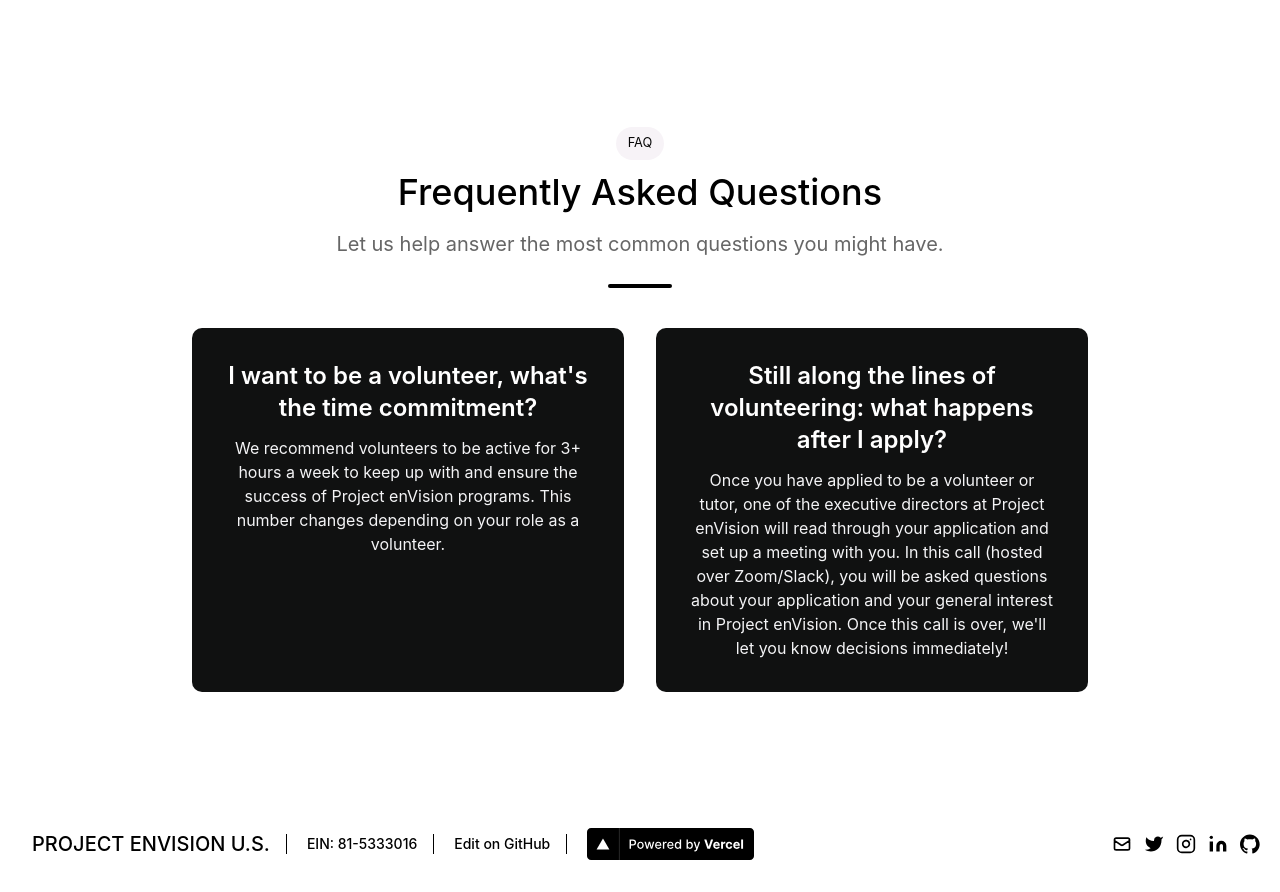
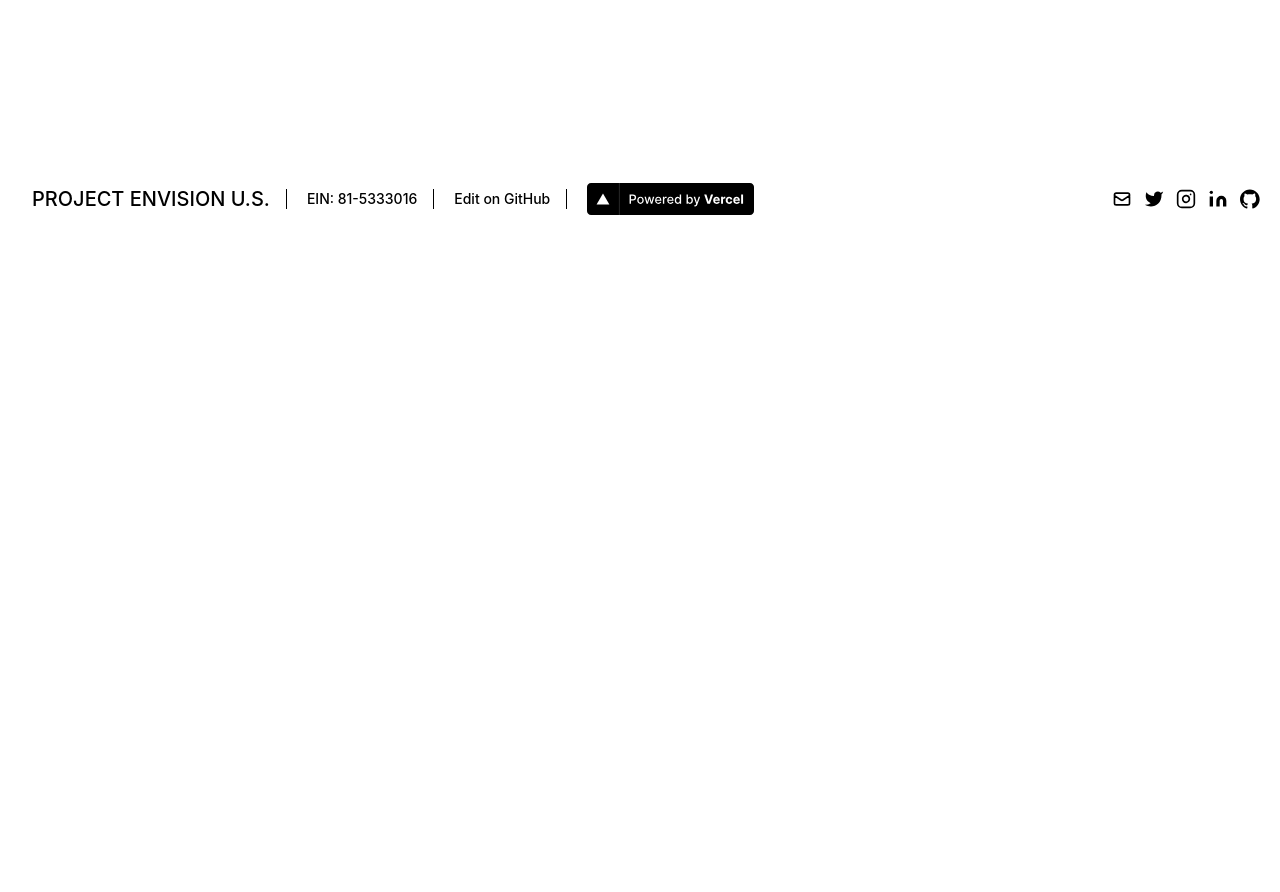
Before and after one commit to envisionnew/envisionnew.org, a Next.js app: page /about in a window 1280 px wide. Shown: the part 1240-2132 px from the top of the page. After the commit the page ends 1487 px from the top, so only its background shows below. Built offline with nearby package versions, Linux system fonts and the light colour scheme; what @tailwindcss/typography would draw is missing.

Commit message:
Update about.js

```diff
--- a/pages/about.js
+++ b/pages/about.js
@@ -119,52 +119,6 @@ export default function About() {
             </div>
           </div>
         </section>
-        <section className="mt-10 text-gray-600 body-font">
-          <div className="container px-5 mx-auto">
-            <div className="mb-20 text-center">
-              <span className="px-3 py-2.5 mb-3 rounded-10 badge badge-success-soft">
-                FAQ
-              </span>
-              <h2 className="mb-4 font-medium text-black sm:text-4xl title-font">
-                Frequently Asked Questions
-              </h2>
-              <p className="mx-auto text-base text-xl leading-relaxed xl:w-2/4 lg:w-3/4 text-gray-500s">
-                Let us help answer the most common questions you might have.
-              </p>
-              <div className="flex justify-center mt-6">
-                <div className="inline-flex w-16 h-1 bg-black rounded-full"></div>
-              </div>
-              <div className="max-w-4xl pt-10 mx-auto fsac4">
-                <div class="ktq4">
-                  <h3 class="font-semibold text-center text-2xl text-white">
-                    I want to be a volunteer, what's the time commitment?
-                  </h3>
-                  <p class="pt-3 value-text text-md text-gray-200 fkrr1">
-                    We recommend volunteers to be active for 3+ hours a week to
-                    keep up with and ensure the success of Project enVision
-                    programs. This number changes depending on your role as a
-                    volunteer.
-                  </p>
-                </div>
-                <div class="ktq4">
-                  <h3 class="font-semibold text-center text-2xl text-white">
-                    Still along the lines of volunteering: what happens after I
-                    apply?
-                  </h3>
-                  <p class="pt-3 value-text text-md text-gray-200 fkrr1">
-                    Once you have applied to be a volunteer or tutor, one of the
-                    executive directors at Project enVision will read through
-                    your application and set up a meeting with you. In this call
-                    (hosted over Zoom/Slack), you will be asked questions about
-                    your application and your general interest in Project
-                    enVision. Once this call is over, we'll let you know
-                    decisions immediately!
-                  </p>
-                </div>
-              </div>
-            </div>
-          </div>
-        </section>
       </section>
       <br />
       <Footer link="https://github.com/envisionnew/envisionnew.org/edit/main/pages/about.js" />
```
